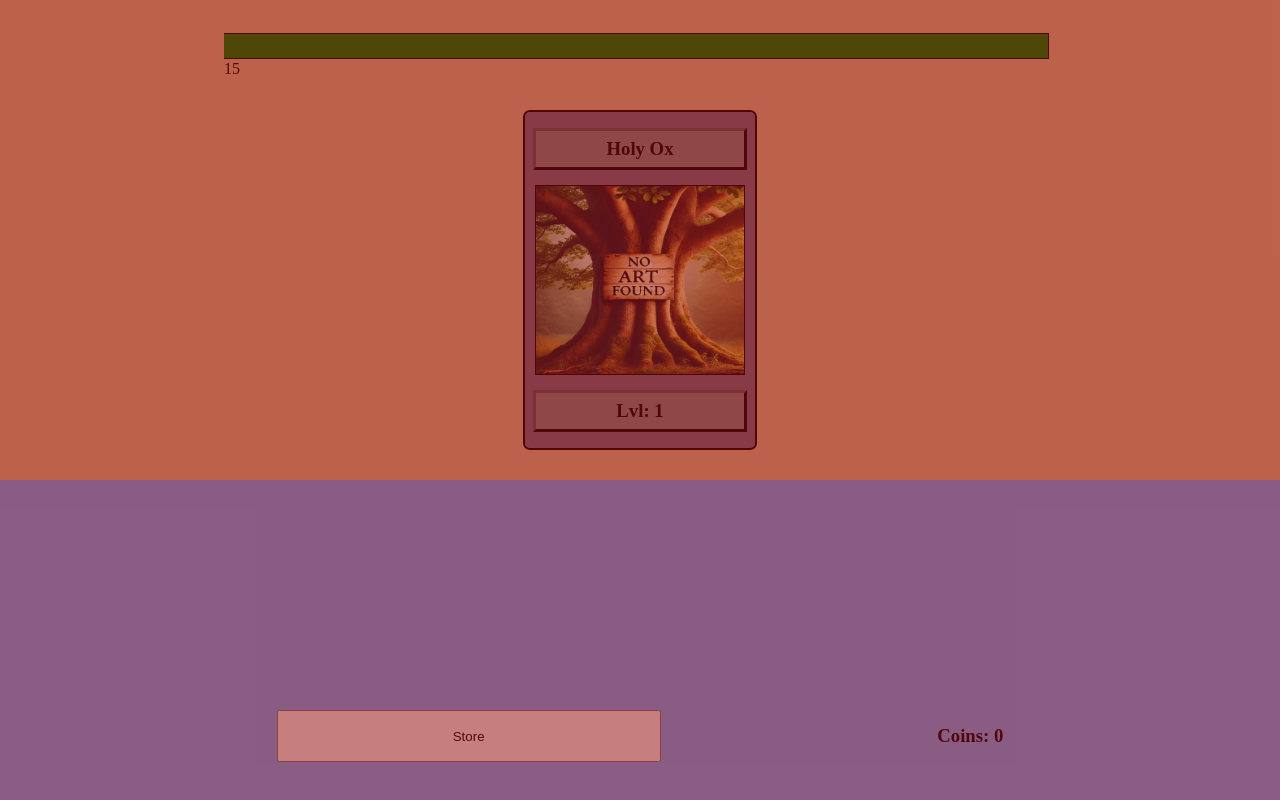
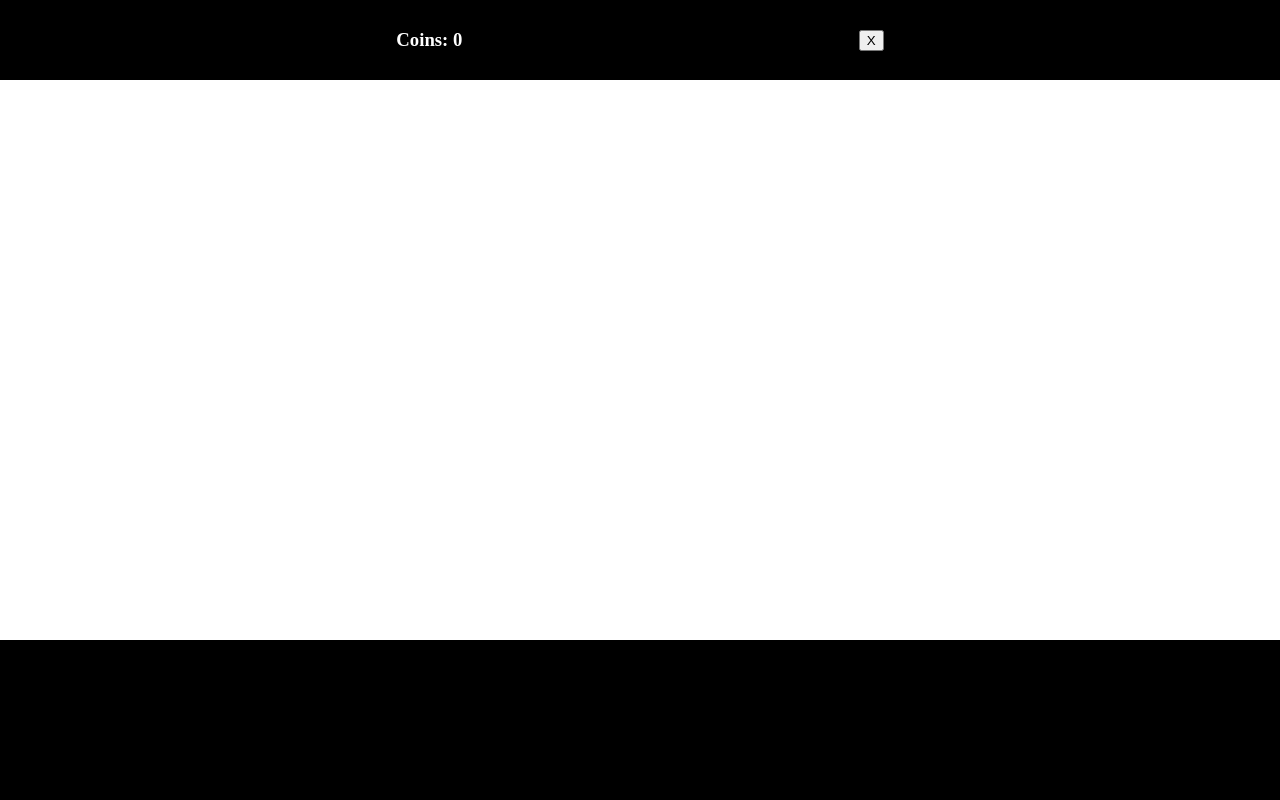
Before and after one commit to DylanLiesenfelt/clicker-game, a plain HTML site: page index.html in a window 1280 px wide. Both pictures are taken after a click on the button "Store". Drawn offline with Linux system fonts and the light colour scheme.

Commit message:
build: store ui
basic layout

```diff
--- /dev/null
+++ b/assets/style/store.css
@@ -0,0 +1,36 @@
+#store {
+    height: 100%;
+    width: 100%;
+    background-color: black;
+    position: absolute;
+    z-index: 2;
+    visibility: hidden;
+    display: flex;
+    align-items: center;
+    justify-content: center;
+    flex-direction: column;
+}
+
+#store-info {
+    outline: 1px solid red;
+    height: 10%;
+    width: 100%;
+    display: flex;
+    justify-content: space-evenly;
+    align-items: center;
+}
+
+#store-info > #coin {
+    color: white;
+    margin: 0;
+}
+
+#pack-display{
+    background: white;
+    height: 70%;
+    width: 100%;
+}
+
+#upgrade-display{
+    height: 20%;
+}
--- a/assets/style/style.css
+++ b/assets/style/style.css
@@ -18,15 +18,6 @@ body {
     background-color: rgba(0, 0, 0, 0.5);
     position: absolute;
     z-index: 3;
-    visibility: hidden;
-}
-
-#store {
-    height: 100%;
-    width: 100%;
-    background-color: rgba(158, 15, 15, 0.5);
-    position: absolute;
-    z-index: 2;
     visibility: hidden;
 }
 
--- a/index.html
+++ b/index.html
@@ -5,13 +5,23 @@
     <meta name="viewport" content="width=device-width, initial-scale=1.0">
     <title>Document</title>
     <link rel="stylesheet" href="./assets/style/style.css">
+    <link rel="stylesheet" href="./assets/style/store.css">
 </head>
 <body>
     <div id="display">
 
     </div>
     <div id="store">
+        <div id="store-info">
+            <h3 id="coin">Coins: 0</h3>
+            <button id="exit-store-btn">X</button>
+        </div>
+        <div id="pack-display">
 
+        </div>
+        <div id="upgrade-display">
+
+        </div>
     </div>
     <div id="game">
         <div id="enemy">
--- a/src/game.js
+++ b/src/game.js
@@ -22,8 +22,11 @@ function reward() {
 }
 
 function game() {
-   health = loadEnemy()
-   combat(health)
+    if (level === 58) {
+        console.log('Game Over')
+    }
+    health = loadEnemy()
+    combat(health)
 
 }
 
--- a/src/store.js
+++ b/src/store.js
@@ -1,6 +1,11 @@
 const store_button = document.getElementById('store-btn')
 const store_display = document.getElementById('store')
+const exit = document.getElementById('exit-store-btn')
 
 store_button.addEventListener('click', () => {
     store_display.style.visibility = 'visible'
 })
+
+exit.addEventListener('click', () => {
+    store_display.style.visibility = 'hidden'
+})
```
